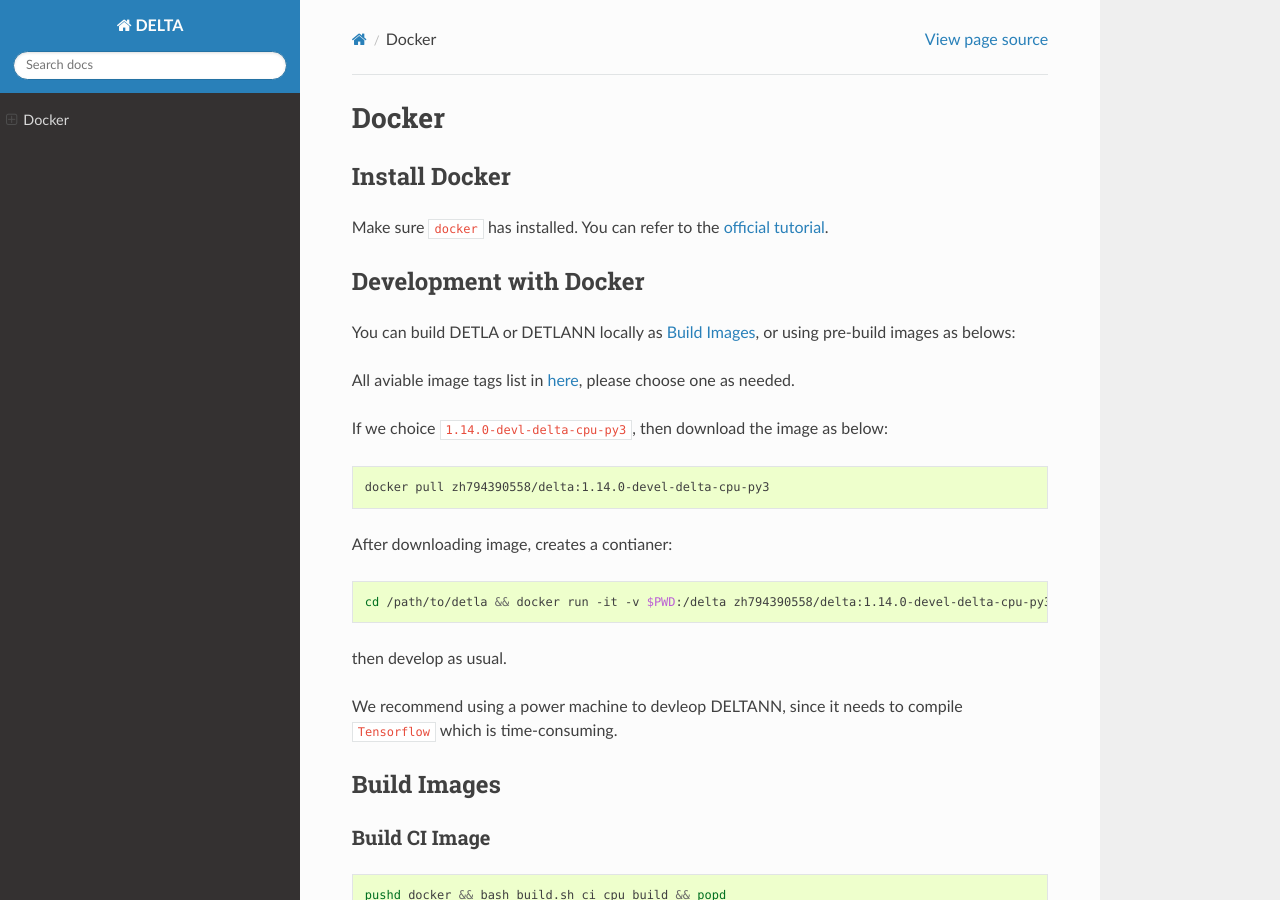
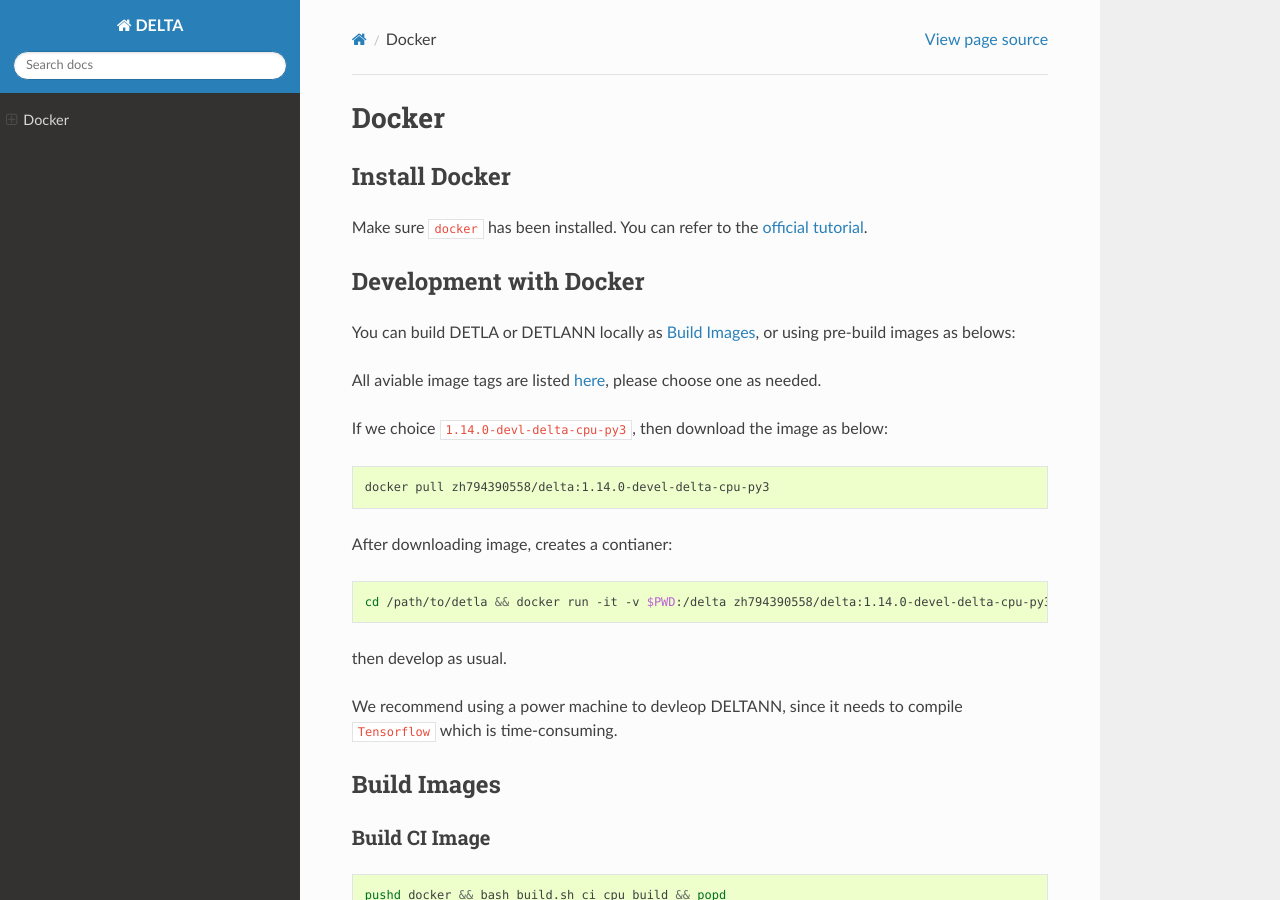
Before and after one commit to Delta-ML/delta, a Sphinx documentation site: the page built from docs/development/docker.md, in a window 1280 px wide and 900 px high. Built offline with Sphinx 7.4.7 and the Read the Docs theme 2.0.0, drawn with Linux system fonts in a browser that asks for light colours.

Commit message:
Update docker.md

````diff
--- a/docs/development/docker.md
+++ b/docs/development/docker.md
@@ -2,17 +2,18 @@
 
 ## Install Docker
 
-Make sure `docker` has installed. You can refer to the [official tutorial](https://docs.docker.com/install/).
+Make sure `docker` has been installed. You can refer to the [official tutorial](https://docs.docker.com/install/).
 
 ## Development with Docker
 
 You can build DETLA or DETLANN locally as [Build Images](#build-images),
 or using pre-build images as belows:
 
-All aviable image tags list in [here](https://cloud.docker.com/repository/docker/zh794390558/delta/tags),
+All aviable image tags are listed [here](https://cloud.docker.com/repository/docker/zh794390558/delta/tags),
 please choose one as needed.
 
 If we choice `1.14.0-devl-delta-cpu-py3`, then download the image as below:
+
 ```bash
 docker pull zh794390558/delta:1.14.0-devel-delta-cpu-py3
 ```
@@ -25,8 +26,7 @@ cd /path/to/detla && docker run -it -v $PWD:/delta zh794390558/delta:1.14.0-deve
 
 then develop as usual.
 
-We recommend using a power machine to devleop DELTANN, since it needs to compile
-`Tensorflow` which is time-consuming.
+We recommend using a power machine to devleop DELTANN, since it needs to compile `Tensorflow` which is time-consuming.
 
 
 ## Build Images
@@ -40,9 +40,11 @@ pushd docker && bash build.sh ci cpu build && popd
 ### Build DELTA Image
 
 For building devel cpu image:
+
 ```bash
 pushd docker && bash build.sh delta cpu build && popd
 ```
+
 for building devel gpu image
 
 ```bash
@@ -52,9 +54,11 @@ pushd docker && bash build.sh delta gpu build && popd
 ### Build DELTANN Image
 
 For building devel cpu image:
+
 ```bash
 pushd docker && bash build.sh deltann cpu build && popd
 ```
+
 for building devel gpu image
 
 ```bash
````
